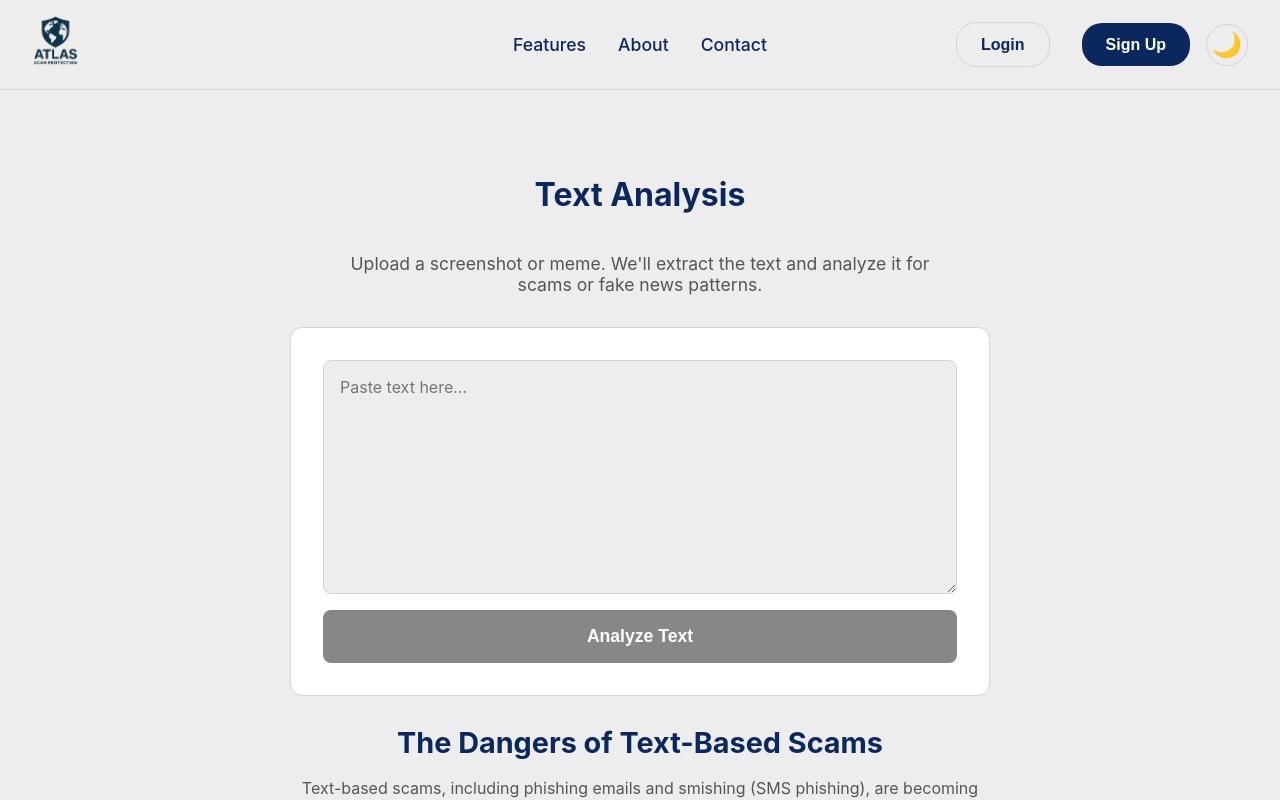
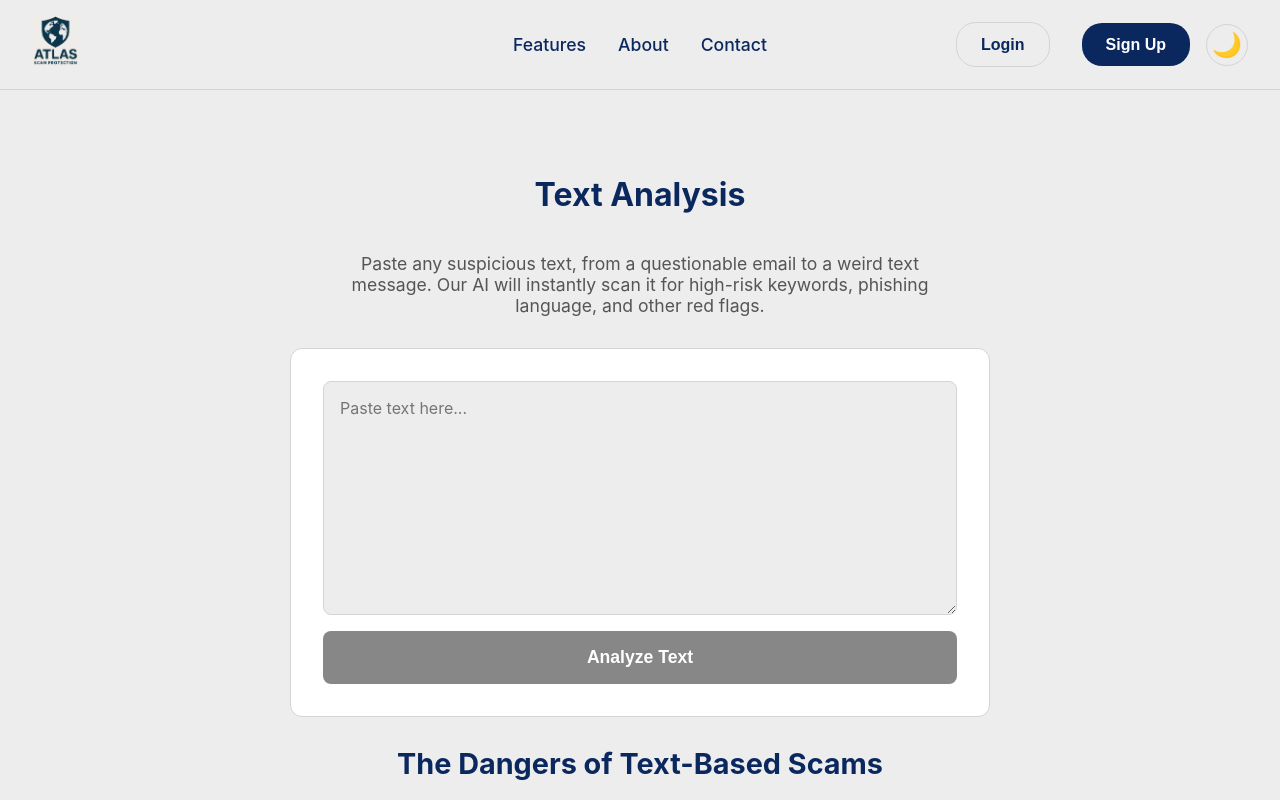
Before and after one commit to AidenBrown21/AtlasChrome, a React (Create React App) app in the folder frontend/: page /text in a window 1280 px wide. Shown: the top 800 px of the page. Built offline with nearby package versions, Linux system fonts and the light colour scheme; no server answers.

Commit message:
Good point

```diff
--- a/frontend/src/pages/TextAnalysis.js
+++ b/frontend/src/pages/TextAnalysis.js
@@ -31,7 +31,7 @@ function TextAnalysis() {
       <div className="text-analysis-container">
         <h1>Text Analysis</h1>
         <p className="description">
-          Upload a screenshot or meme. We'll extract the text and analyze it for scams or fake news patterns.
+          Paste any suspicious text, from a questionable email to a weird text message. Our AI will instantly scan it for high-risk keywords, phishing language, and other red flags.
         </p>
         <main className="analysis-box">
           <textarea
```
